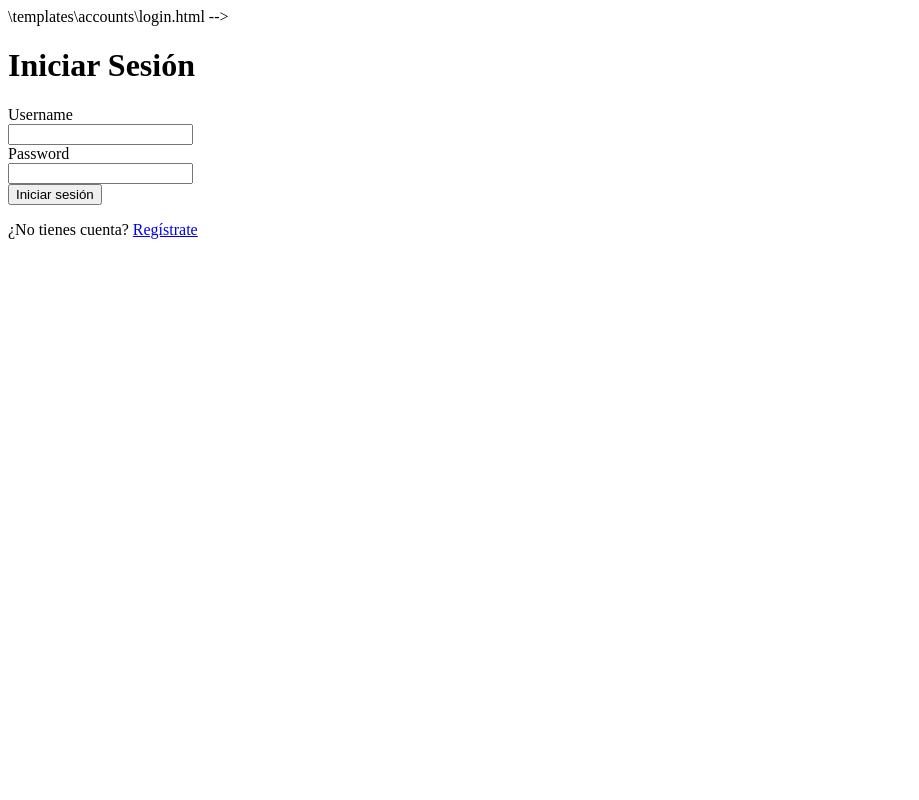
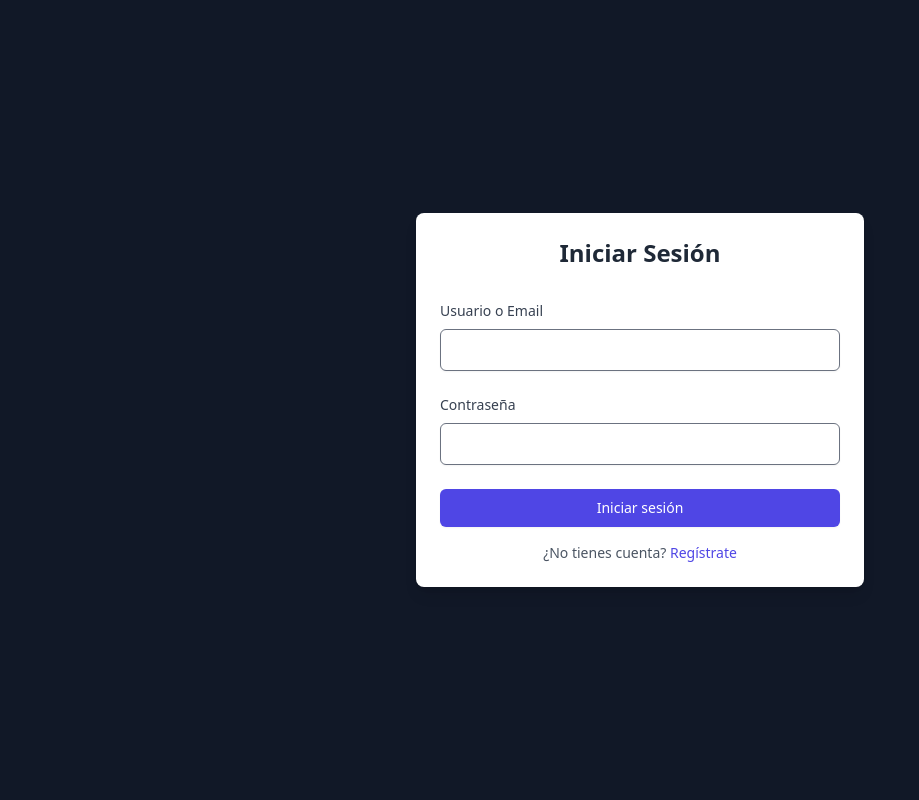
Before and after one commit to juan2005elpapu/webjanaypedidos, a Django app: page /accounts/login/ in a window 1280 px wide. Shown: the whole page, without its empty margins (0-919 px from the left). Run offline with Django 5.2, Linux system fonts and the light colour scheme; some libraries are stand-ins or nearby versions.

Commit message:
email,base.html,tailwind inicial

```diff
--- a/project/accounts/forms.py
+++ b/project/accounts/forms.py
@@ -2,25 +2,58 @@ from django import forms
 from django.contrib.auth.forms import UserCreationForm, AuthenticationForm
 from django.contrib.auth.models import User
 
+# Definimos una clase de estilo común para los campos
+INPUT_CLASSES = 'mt-1 block w-full rounded-md border-gray-300 shadow-sm focus:border-indigo-500 focus:ring-indigo-500 sm:text-sm'
+
 class CustomUserCreationForm(UserCreationForm):
     username = forms.CharField(
-        widget=forms.TextInput(attrs={'class': 'mt-1 block w-full rounded-md border-gray-300 shadow-sm focus:border-indigo-500 focus:ring-indigo-500 sm:text-sm'})
+        label="Nombre de usuario",
+        widget=forms.TextInput(attrs={'class': INPUT_CLASSES})
+    )
+    email = forms.EmailField(
+        required=True,
+        label="Correo electrónico",
+        widget=forms.EmailInput(attrs={'class': INPUT_CLASSES})
     )
     password1 = forms.CharField(
-        widget=forms.PasswordInput(attrs={'class': 'mt-1 block w-full rounded-md border-gray-300 shadow-sm focus:border-indigo-500 focus:ring-indigo-500 sm:text-sm'})
+        label="Contraseña",
+        widget=forms.PasswordInput(attrs={'class': INPUT_CLASSES})
     )
     password2 = forms.CharField(
-        widget=forms.PasswordInput(attrs={'class': 'mt-1 block w-full rounded-md border-gray-300 shadow-sm focus:border-indigo-500 focus:ring-indigo-500 sm:text-sm'})
+        label="Confirmar contraseña",
+        widget=forms.PasswordInput(attrs={'class': INPUT_CLASSES})
     )
 
     class Meta:
         model = User
-        fields = ('username', 'password1', 'password2')
+        fields = ('username', 'email', 'password1', 'password2')
+
+    def save(self, commit=True):
+        user = super().save(commit=False)
+        user.email = self.cleaned_data['email']
+        if commit:
+            user.save()
+        return user
+
+    def clean_email(self):
+        email = self.cleaned_data.get('email')
+        if User.objects.filter(email=email).exists():
+            raise forms.ValidationError("Este email ya está registrado. Por favor utilice otro.")
+        return email
+
 
 class CustomAuthenticationForm(AuthenticationForm):
     username = forms.CharField(
-        widget=forms.TextInput(attrs={'class': 'mt-1 block w-full rounded-md border-gray-300 shadow-sm focus:border-indigo-500 focus:ring-indigo-500 sm:text-sm'})
+        label="Usuario o Email",
+        widget=forms.TextInput(attrs={'class': INPUT_CLASSES})
     )
     password = forms.CharField(
-        widget=forms.PasswordInput(attrs={'class': 'mt-1 block w-full rounded-md border-gray-300 shadow-sm focus:border-indigo-500 focus:ring-indigo-500 sm:text-sm'})
+        label="Contraseña",
+        widget=forms.PasswordInput(attrs={'class': INPUT_CLASSES})
     )
+
+    error_messages = {
+        'invalid_login': "Por favor ingrese un usuario/email y contraseña correctos. "
+                        "Los datos ingresados no coinciden con nuestros registros.",
+        'inactive': "Esta cuenta está inactiva."
+    }
--- a/project/accounts/templates/accounts/login.html
+++ b/project/accounts/templates/accounts/login.html
@@ -1,12 +1,8 @@
-\templates\accounts\login.html -->
-<!DOCTYPE html>
-<html lang="es">
-<head>
-    <meta charset="UTF-8">
-    <meta name="viewport" content="width=device-width, initial-scale=1.0">
-    <title>Iniciar Sesión | Janay Pedidos</title>
-</head>
-<body class="bg-gray-50 min-h-screen flex items-center justify-center">
+{% extends "base.html" %}
+{% block title %}Iniciar Sesión | Janay Pedidos{% endblock %}
+
+{% block content %}
+<div class="flex items-center justify-center min-h-screen">
     <div class="max-w-md w-full p-6 bg-white rounded-lg shadow-lg">
         <div class="flex justify-center mb-8">
             <h1 class="text-2xl font-bold text-gray-800">Iniciar Sesión</h1>
@@ -43,5 +39,5 @@
             </p>
         </div>
     </div>
-</body>
-</html>
+</div>
+{% endblock %}
--- a/project/accounts/views.py
+++ b/project/accounts/views.py
@@ -12,5 +12,3 @@ class CustomSignUpView(CreateView):
     form_class = CustomUserCreationForm
     template_name = 'accounts/signup.html'
     success_url = reverse_lazy('login')
-
-# Create your views here.
--- a/project/janaypedidos/urls.py
+++ b/project/janaypedidos/urls.py
@@ -16,10 +16,11 @@ Including another URLconf
 """
 from django.contrib import admin
 from django.urls import include, path
+from django.views.generic import RedirectView
 
 urlpatterns = [
     path('admin/', admin.site.urls),
-    path("__reload__/", include("django_browser_reload.urls")),
-    path('', include('theme.urls')),
     path('accounts/', include('accounts.urls')),
+    path('__reload__/', include('django_browser_reload.urls')),
+    path('', RedirectView.as_view(pattern_name='login'), name='home'),
 ]
--- /dev/null
+++ b/project/templates/base.html
@@ -0,0 +1,22 @@
+{% load static tailwind_tags %}
+<!DOCTYPE html>
+<html lang="es">
+<head>
+    <meta charset="UTF-8">
+    <meta name="viewport" content="width=device-width, initial-scale=1.0">
+    <meta http-equiv="X-UA-Compatible" content="ie=edge">
+
+    {% tailwind_css %}
+
+    <title>{% block title %}Janay Pedidos{% endblock %}</title>
+
+    {% block extra_css %}{% endblock %}
+</head>
+<body class="bg-gray-900 min-h-screen">
+    <main>
+        {% block content %}{% endblock %}
+    </main>
+
+    {% block extra_js %}{% endblock %}
+</body>
+</html>
--- a/project/theme/static/css/dist/styles.css
+++ b/project/theme/static/css/dist/styles.css
@@ -869,6 +869,11 @@ select {
   background-color: rgb(249 250 251 / var(--tw-bg-opacity, 1));
 }
 
+.bg-gray-900 {
+  --tw-bg-opacity: 1;
+  background-color: rgb(17 24 39 / var(--tw-bg-opacity, 1));
+}
+
 .bg-indigo-600 {
   --tw-bg-opacity: 1;
   background-color: rgb(79 70 229 / var(--tw-bg-opacity, 1));
@@ -901,14 +906,14 @@ select {
   font-family: ui-serif, Georgia, Cambria, "Times New Roman", Times, serif;
 }
 
+.text-2xl {
+  font-size: 1.5rem;
+  line-height: 2rem;
+}
+
 .text-5xl {
   font-size: 3rem;
   line-height: 1;
-}
-
-.text-2xl {
-  font-size: 1.5rem;
-  line-height: 2rem;
 }
 
 .text-sm {
@@ -962,6 +967,11 @@ select {
   color: rgb(79 70 229 / var(--tw-text-opacity, 1));
 }
 
+.text-orange-400 {
+  --tw-text-opacity: 1;
+  color: rgb(251 146 60 / var(--tw-text-opacity, 1));
+}
+
 .text-white {
   --tw-text-opacity: 1;
   color: rgb(255 255 255 / var(--tw-text-opacity, 1));
@@ -989,6 +999,11 @@ select {
   color: rgb(99 102 241 / var(--tw-text-opacity, 1));
 }
 
+.hover\:text-orange-600:hover {
+  --tw-text-opacity: 1;
+  color: rgb(234 88 12 / var(--tw-text-opacity, 1));
+}
+
 .focus\:outline-none:focus {
   outline: 2px solid transparent;
   outline-offset: 2px;
```
Also changed, not shown: project/accounts/backends.py (added, +24 -0 lines), project/accounts/templates/accounts/signup.html (+8 -11 lines), project/janaypedidos/settings.py (+8 -1 lines).
